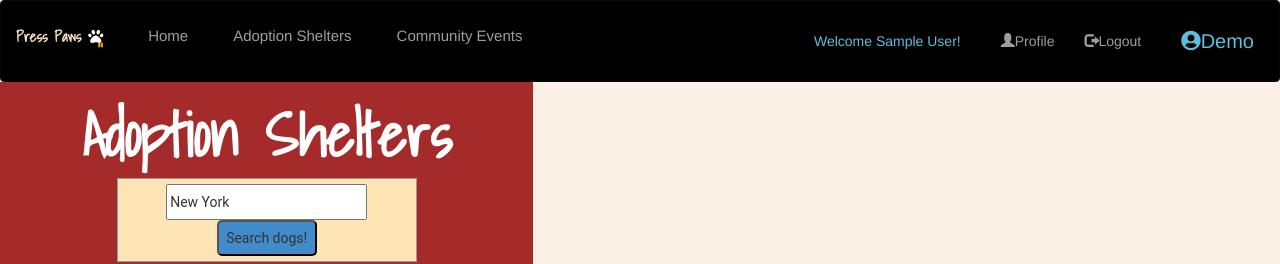
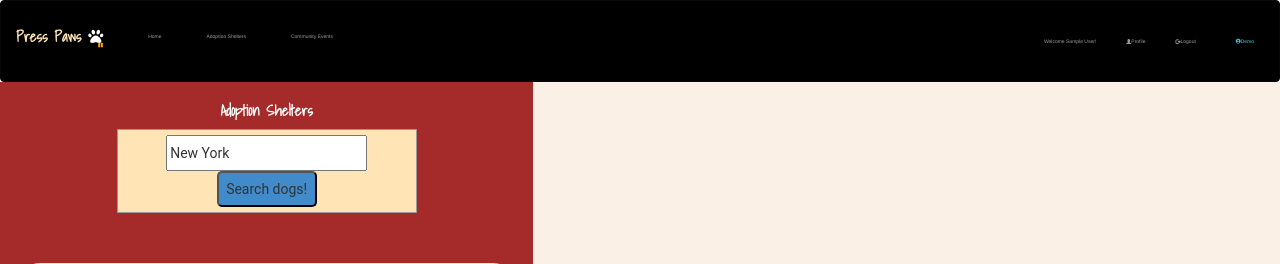
Before and after one commit to jtrieu2/PressPaws, a Flask app: page /search in a window 1280 px wide. Shown: the top 264 px of the page. Run offline with Flask 2, Linux system fonts and the light colour scheme; the visitor is signed in with stand-in values (Sample User, id 1); some libraries are stand-ins or nearby versions; some web fonts are replaced.

Commit message:
changes to fontsize

```diff
--- a/static/searchdoggers.js
+++ b/static/searchdoggers.js
@@ -82,32 +82,32 @@ function callback(results, status) {
             service.getDetails(request, function(place, status) {
               if (status === google.maps.places.PlacesServiceStatus.OK) {
                 let ele = $("<li>");
-                ele.css({"textAlign": "center", "width": 175});
+                ele.css({"textAlign": "center", "width": 100});
 
                 let store_title = [];
                 store_title[i] = $("<div>", {text: place.name, class: "storename"});
-                store_title[i].css({"fontSize": "10px", "fontWeight": 700, "width":175});
+                store_title[i].css({"fontSize": "8px", "fontWeight": 700, "width":125);
                 ele.append(store_title[i][0]);
 
                 let photoURL;
                 if (place.photos != null) {
-                    photoURL = place.photos[0].getUrl({'width':125,'height':125});
+                    photoURL = place.photos[0].getUrl({'width':75,'height':75});
                 } else {
                     photoURL = "https://images.unsplash.com/photo-1535930891776-0c2dfb7fda1a?ixlib=rb-1.2.1&q=85&fm=jpg&crop=entropy&cs=srgb&dl=jamie-street-804226-unsplash.jpg";
                 }
 
                 let place_icon = [];
                 place_icon[i] = $("<img>", {src: photoURL, class: "dogstoreimg", position: place.geometry.location});
-                place_icon[i].css({"borderRadius": "25px", "width": 125, "height": 125, "maxWidth": "100%", "maxeight": "100%"});
+                place_icon[i].css({"borderRadius": "25px", "width": 75, "height": 75, "maxWidth": "100%", "maxeight": "100%"});
                 ele.append(place_icon[i][0]);
 
                 address[i] = $("<div>", {text: place.formatted_address});
-                address[i].css({"fontSize": "10px", "width": 175});
+                address[i].css({"fontSize": "8px", "width": 125});
                 ele.append(address[i][0]);
 
                 let button = [];
                 button[i] = $("<button>", {text: "Bookmark", id: "bookmark"});
-                button[i].css({"backgroundColor": "salmon", "fontSize": "10px", "borderRadius": "25px"})
+                button[i].css({"backgroundColor": "salmon", "fontSize": "8px", "borderRadius": "25px"})
                 ele.append(button[i][0]);
 
 
@@ -136,7 +136,7 @@ function callback(results, status) {
                 } else {
                   web_url[i] = $("<a>", {text: 'No website found.' });
                 }
-                  web_url[i].css({"fontSize": "10px", "width": 175});
+                  web_url[i].css({"fontSize": "8px", "width": 125});
                 link.append(web_url[i][0]);
                 ele.append(link);
 
--- a/templates/base.html
+++ b/templates/base.html
@@ -90,29 +90,29 @@
       </div>
       <div class="collapse navbar-collapse" id="myNavbar">
       <ul class="nav navbar-nav">
-        <li><a style="font-size: 15px" class="link" href="/">Home</a></li>
-        <li><a style="font-size: 15px" class="link" href="/search">Adoption Shelters</a></li>
-        <li><a style="font-size: 15px" class="link" href="/events-search" width=auto>Community Events</a></li>
+        <li><a style="font-size: 5px" class="link" href="/">Home</a></li>
+        <li><a style="font-size: 5px" class="link" href="/search">Adoption Shelters</a></li>
+        <li><a style="font-size: 5px" class="link" href="/events-search" width=auto>Community Events</a></li>
       </ul>
     {% if session.get('user_id',0) != 0 %}
       <ul class="nav navbar-nav navbar-right">
           <li id="nav-right-elements" style="margin-left: 20px">
-            <a style="color:#5bc0de; margin-right: 10px"> Welcome {{session['fname']}}!</a>
+            <a style="font-size: 5px" style="color:#5bc0de; margin-right: 10px"> Welcome {{session['fname']}}!</a>
           </li>
           {% if session.current_page == '/profile' %}
           <li id="nav-right-elements" class="active">
-            <a href="\profile" id="myProfileBtn"><span class="glyphicon glyphicon-user"></span>Profile</a>
+            <a style="font-size: 5px" href="\profile" id="myProfileBtn"><span class="glyphicon glyphicon-user"></span>Profile</a>
           <li>
           {% else %}
           <li id="nav-right-elements">
-            <a href="\profile" id="myProfileBtn"><span class="glyphicon glyphicon-user"></span>Profile</a>
+            <a style="font-size: 5px" href="\profile" id="myProfileBtn"><span class="glyphicon glyphicon-user"></span>Profile</a>
           </li>
           {% endif %}
           <li id="nav-right-elements">
-            <a href="\logout"><span class="glyphicon glyphicon-log-out"></span>Logout</a>
+            <a style="font-size: 5px" href="\logout"><span class="glyphicon glyphicon-log-out"></span>Logout</a>
           </li>
           <li id="nav-right-elements">
-            <a id="demo-btn" href='/'><i class="fas fa-user-circle"></i>Demo</a>
+            <a style="font-size: 5px" id="demo-btn" href='/'><i class="fas fa-user-circle"></i>Demo</a>
           </li>
       </ul>
     </div>
--- a/templates/search.html
+++ b/templates/search.html
@@ -29,7 +29,7 @@ text-align: center;
     <div class="container-fluid" style="background-color:linen">
       <div class="row" style="justify-content: center; text-align: center">
         <div class="col-sm-5" style="background-color:brown; text-align: center">
-          <h1 class="adoption-header"> Adoption Shelters</h1>
+          <h1 class="adoption-header" style="font-size: 15px"> Adoption Shelters</h1>
           <p id="floating-panel"
           style="width: 300px; max-width: 100%; margin-left: auto; margin-right: auto">
             <input id="address" type="textbox" value="New York">
```
Also changed, not shown: templates/landing.html (+6 -6 lines).
